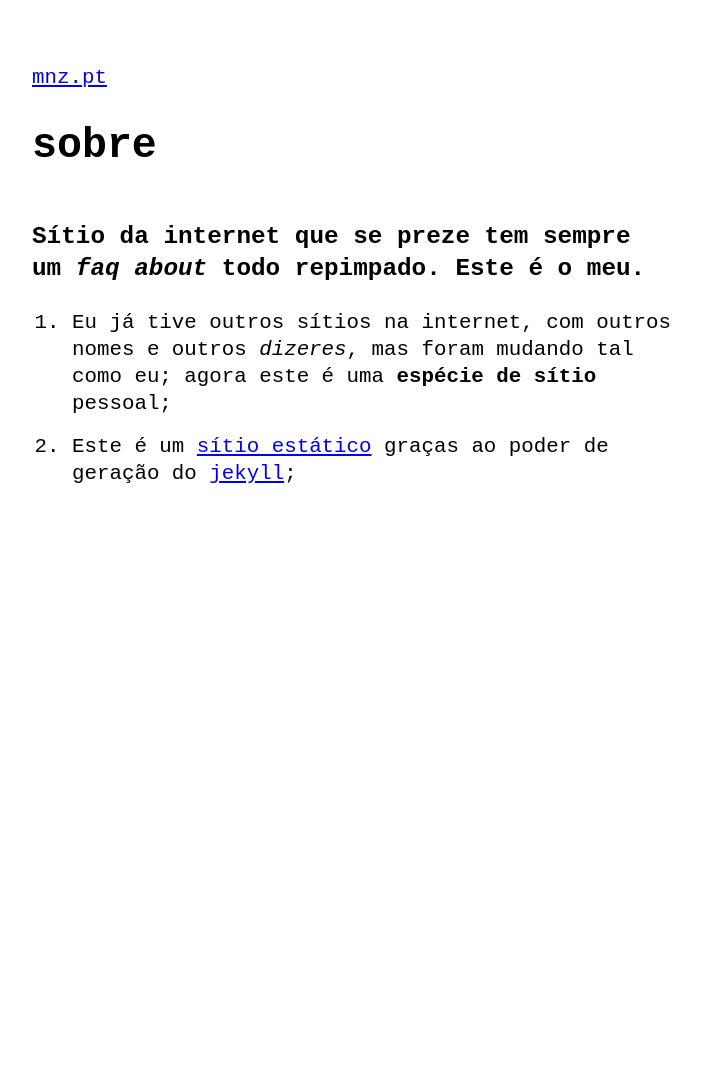
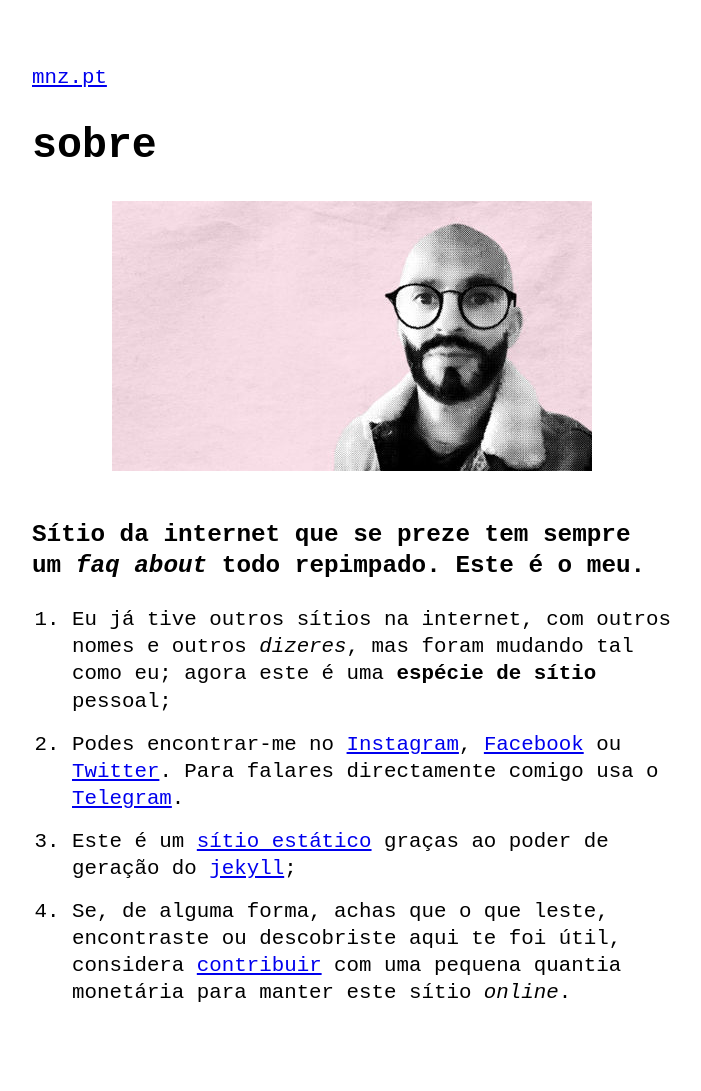
Before and after one commit to pcfmoniz/mnz.pt, a Jekyll site: the page built from sobre.md, in a window 1280 px wide. Shown: the whole page, without its empty margins (288-989 px from the left). Built offline with Jekyll 4.4.1, drawn with Linux system fonts in a browser that asks for light colours; before the commit the page ends 900 px from its top, so only the background shows below that.

Commit message:
/sobre & /contribuir

```diff
--- a/sobre.md
+++ b/sobre.md
@@ -3,8 +3,15 @@ layout: page
 title: sobre
 ---
 
+![](/media/p.jpg)
+
+
 ### Sítio da internet que se preze tem sempre um *faq about* todo repimpado. Este é o meu.
 
 1. Eu já tive outros sítios na internet, com outros nomes e outros *dizeres*, mas foram mudando tal como eu; agora este é uma  **espécie de sítio** pessoal;
 
-2. Este é um [sítio estático](https://en.wikipedia.org/wiki/Static_web_page) graças ao poder de geração do [jekyll](https://jekyllrb.com/);
+2. Podes encontrar-me no [Instagram](https://instagram.com/pcfmoniz), [Facebook](https://facebook.com/pcfmoniz) ou [Twitter](https://twitter.com/pcfmoniz). Para falares directamente comigo usa o [Telegram](https://t.me/pcfmoniz).
+
+3. Este é um [sítio estático](https://en.wikipedia.org/wiki/Static_web_page) graças ao poder de geração do [jekyll](https://jekyllrb.com/);
+
+4. Se, de alguma forma, achas que o que leste, encontraste ou descobriste aqui te foi útil, considera [contribuir](/contribuir) com uma pequena quantia monetária para manter este sítio _online_.
```
Also changed, not shown: contribuir.md (+6 -0 lines), media/p.jpg (added).
